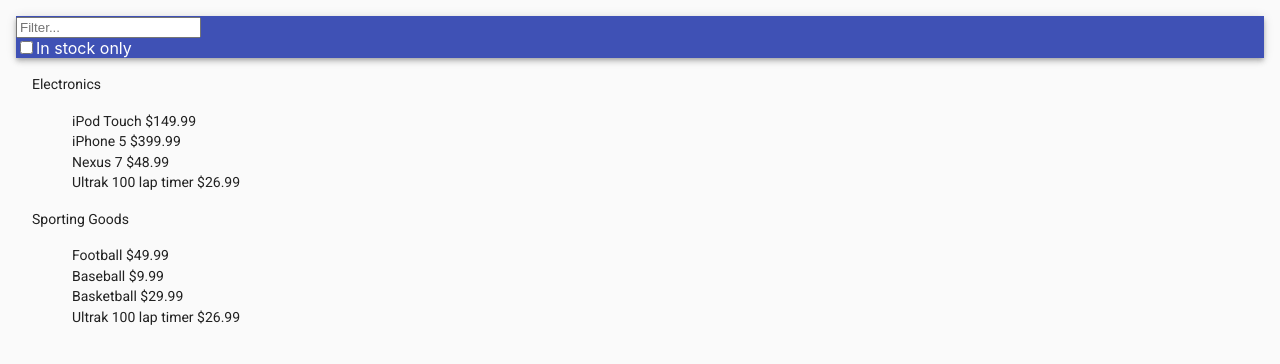
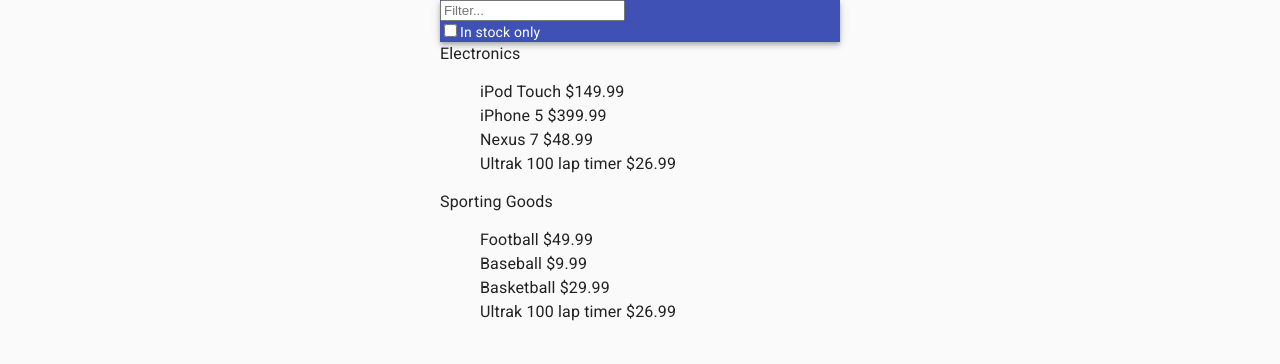
Before and after one commit to criesbeck/thinking-with-hooks, a React (Create React App) app: page / in a window 1280 px wide. Shown: the top 364 px of the page. Built offline with nearby package versions, Linux system fonts and the light colour scheme.

Commit message:
another stab at material ui

```diff
--- a/src/App.css
+++ b/src/App.css
@@ -1,7 +1,3 @@
 ul.product-list {
   list-style: none;
 }
-
-.content {
-  margin: 1em;
-}
--- a/src/App.js
+++ b/src/App.js
@@ -1,6 +1,30 @@
 import React, {Suspense, useEffect, useState} from 'react';
+import PropTypes from 'prop-types';
 import { AppBar, CssBaseline, Grid, Typography } from '@material-ui/core';
+import { withStyles } from '@material-ui/core/styles';
 import './App.css';
+
+// https://github.com/mui-org/material-ui/tree/master/docs/src/pages/getting-started/page-layout-examples/sign-in
+const styles = theme => ({
+  main: {
+    width: 'auto',
+    display: 'block', // Fix IE 11 issue.
+    marginLeft: theme.spacing.unit * 3,
+    marginRight: theme.spacing.unit * 3,
+    [theme.breakpoints.up(400 + theme.spacing.unit * 3 * 2)]: {
+      width: 400,
+      marginLeft: 'auto',
+      marginRight: 'auto',
+    },
+  },
+  paper: {
+    marginTop: theme.spacing.unit * 8,
+    display: 'flex',
+    flexDirection: 'column',
+    alignItems: 'center',
+    padding: `${theme.spacing.unit * 2}px ${theme.spacing.unit * 3}px ${theme.spacing.unit * 3}px`,
+  },
+});
 
 function ProductList(props) {
   const {products} = props;
@@ -26,8 +50,11 @@
 
 function ProductGroupList(props) {
   const {groups, filterFn} = props;
-  return groups.map(group =>
+  const items = groups.map(group =>
     <ProductGroup group={group} key={group.tag} filterFn={filterFn} />);
+  return (
+    <Grid container direction="column">{items}</Grid>
+  );
 }
 
 function ControlBar(props) {
@@ -36,7 +63,7 @@
   const handleFilterChange = (evt) => setFilterText(evt.target.value);
   return (
     <AppBar position='static'>
-      <Grid container direction='column'>
+      <Grid container direction="column" >
         <Grid item>
           <input type="text" placeholder="Filter..." value={filterText} onChange={handleFilterChange} />
         </Grid>
@@ -90,7 +117,7 @@
 }
 
 function App(props) {
-  const {url} = props;
+  const {classes, url} = props;
   const [inStockOnly, setInStockOnly] = useState(false);
   const [filterText, setFilterText] = useState('');
   const re = new RegExp(filterText, "i");
@@ -101,19 +128,19 @@
   if (error) return <span>ERROR: {error.message}</span>;
   if (!groups) return null
   return (
-    <div class="content">
-      <Grid container direction="column">
-        <CssBaseline />
+    <main className={classes.main}>
+      <CssBaseline />
         <ControlBar inStockOnly={inStockOnly} setInStockOnly={setInStockOnly}
           filterText={filterText} setFilterText={setFilterText} />
-        <div class="content">
-          <Suspense fallback={<span>Loading...</span>}>
-            <ProductGroupList groups={groups} filterFn={filterFn} />
-          </Suspense>
-        </div>
-      </Grid>
-    </div>
+        <Suspense fallback={<span>Loading...</span>}>
+          <ProductGroupList groups={groups} filterFn={filterFn} />
+        </Suspense>
+    </main>
   );
 }
 
-export default App;
+App.propTypes = {
+  classes: PropTypes.object.isRequired,
+};
+
+export default withStyles(styles)(App);
```
Also changed, not shown: package.json (+5 -5 lines), 1 other file (tests, documents, lock files or other folders).
